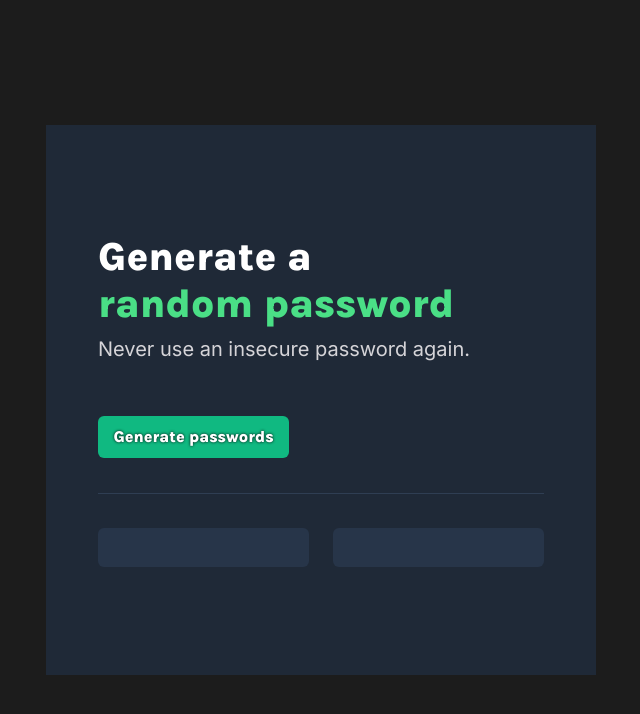
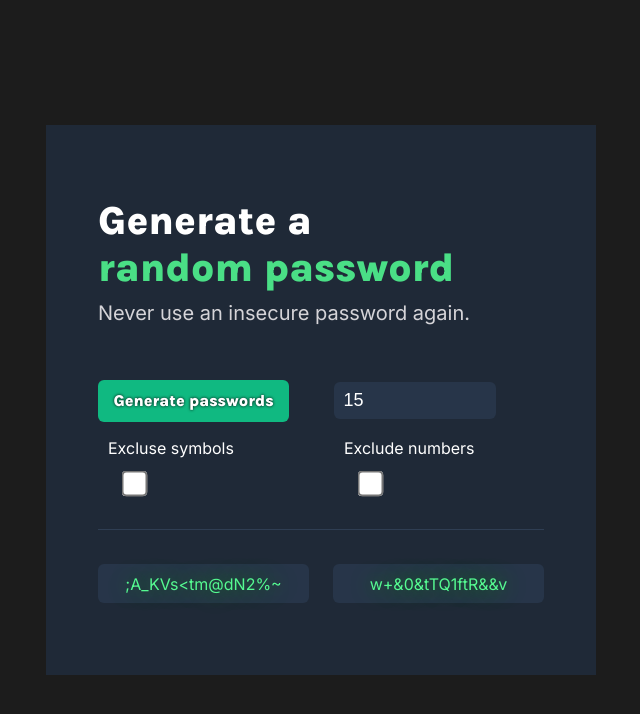
Before and after one commit to eirikio/PasswordGenerator, a plain HTML site: page index.html in a window 1280 px wide. Both pictures are taken after a click on the button "Generate passwords". Shown: the whole page, without its empty margins (319-959 px from the left). Drawn offline with Linux system fonts and the light colour scheme.

Commit message:
oppgave ferdig

```diff
--- a/index.html
+++ b/index.html
@@ -22,6 +22,17 @@
           </h1>
           <p id="header-p">Never use an insecure password again.</p>
           <button id="generate-button">Generate passwords</button>
+          <input id="length-input" type="number" placeholder="15" />
+          <div class="checkboxes">
+            <div class="symbolsbox">
+              <p>Excluse symbols</p>
+              <input class="input" type="checkbox" />
+            </div>
+            <div class="numbersbox">
+              <p>Exclude numbers</p>
+              <input class="input" type="checkbox" />
+            </div>
+          </div>
           <span id="line"></span>
           <div class="generated-fields">
             <div class="generated-field">
--- a/script.js
+++ b/script.js
@@ -1,5 +1,53 @@
 const characters = ["A","B","C","D","E","F","G","H","I","J","K","L","M","N","O","P","Q","R","S","T","U","V","W","X","Y","Z","a","b","c","d","e","f","g","h","i","j","k","l","m","n","o","p","q","r","s","t","u","v","w","x","y","z", "0", "1", "2", "3", "4", "5", "6", "7", "8", "9","~","`","!","@","#","$","%","^","&","*","(",")","_","-","+","=","{","[","}","]",",","|",":",";","<",">",".","?",
 "/"];
 
+// bokstaver = characters shift 52
+// symboler = characters.pop 28
+
+
 let genBtn = document.getElementById("generate-button");
 let genField = document.getElementsByClassName("generated-field");
+let inputLength = document.getElementById("length-input");
+let checkbox = document.getElementsByClassName("input");
+
+
+//Toggle symbols
+checkbox[0].addEventListener("click", () => {
+    if (checkbox[0].checked) {
+        for (let i = 0; i < 29; i++) {
+            characters.pop()
+        }
+    } else {
+            characters.push("~","`","!","@","#","$","%","^","&","*","(",")","_","-","+","=","{","[","}","]",",","|",":",";","<",">",".","?",
+            "/")
+    }
+    console.log(characters)
+})
+
+//Toggle numbers
+checkbox[1].addEventListener("change", () => {
+    if (checkbox[1].checked) {
+        characters.splice(52, 10)
+    } else {
+        characters.splice(52, 0, "0", "1", "2", "3", "4", "5", "6", "7", "8", "9")
+    }
+     console.log(characters)
+})
+
+inputLength.value = 15
+
+genBtn.addEventListener("click", () => {
+    genField[0].innerHTML = "";
+    genField[1].innerHTML = "";
+    for (let i = 0; i < inputLength.value; i++) {
+        if (inputLength.value > 20) {
+            alert("Cannot exceed 20 characters")
+            inputLength.value = 20
+        }  else {
+            let randomPass1 = Math.floor(Math.random() * characters.length)
+            let randomPass2 = Math.floor(Math.random() * characters.length)
+            genField[0].innerHTML += characters[randomPass1]
+            genField[1].innerHTML += characters[randomPass2]
+        }
+    }
+})
--- a/style.css
+++ b/style.css
@@ -64,6 +64,40 @@ body {
     background: #0d684a;
 }
 
+#length-input {
+    width: 150px;
+    height: 35px;
+    margin-left: 40px;
+    border-radius: 6px;
+    background: #273549;
+    border: none;
+    color: #fff;
+    padding-left: 10px;
+    font-size: 18px
+}
+input::-webkit-outer-spin-button,
+input::-webkit-inner-spin-button {
+    -webkit-appearance: none;
+    margin: 0;
+}
+
+.checkboxes {
+    display: flex;
+    justify-content: flex-start;
+    align-items: center;
+}
+.symbolsbox {
+    margin-left: 10px;
+    color: #fff;
+}
+.numbersbox {
+    color: #fff;
+    margin-left: 110px;
+}
+.input {
+    margin-left: 20px;
+    transform: scale(2);
+}
 #line {
     display: flex;
     width: 446px;
```
